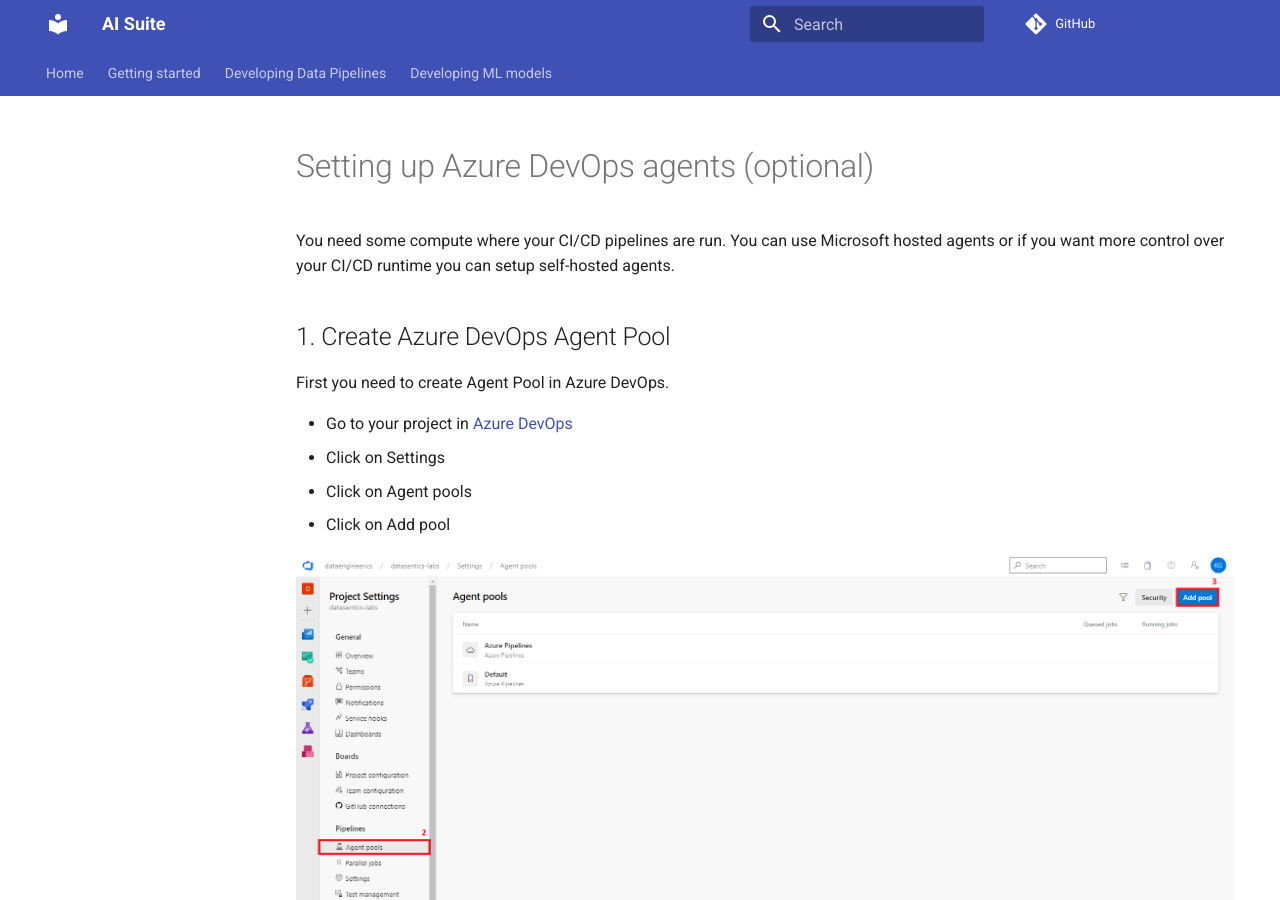
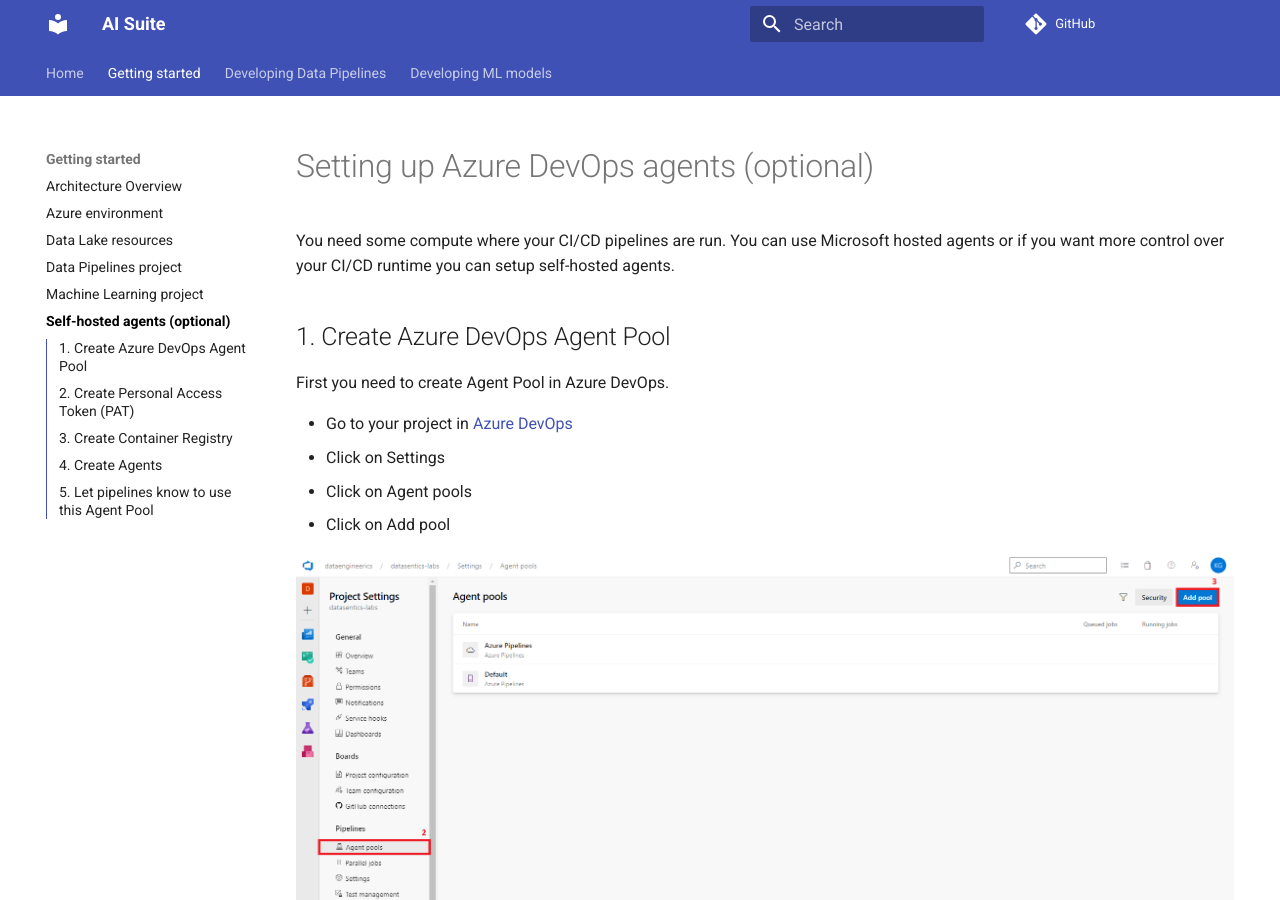
Before and after one commit to daipe-ai/platform-docs, an MkDocs documentation site: the page built from docs/getting-started/devops-agents-setup.md, in a window 1280 px wide and 900 px high. Built offline with MkDocs 1.6.1 and Material for MkDocs 9.7.7, drawn with Linux system fonts in a browser that asks for light colours; comment, search, counter and statistics services are not loaded.

Commit message:
adding self hosted agents in menu

```diff
--- a/mkdocs.yml
+++ b/mkdocs.yml
@@ -22,6 +22,7 @@
       Data Lake resources: getting-started/datalake-resources-setup.md
       Data Pipelines project: getting-started/data-pipelines-project-setup.md
       Machine Learning project: getting-started/ml-project-setup.md
+      Self-hosted agents (optional): getting-started/devops-agents-setup.md
   - Developing Data Pipelines:
       Workflow overview: data-pipelines-workflow/index.md
       Create new feature: data-pipelines-workflow/feature-branch.md
```
